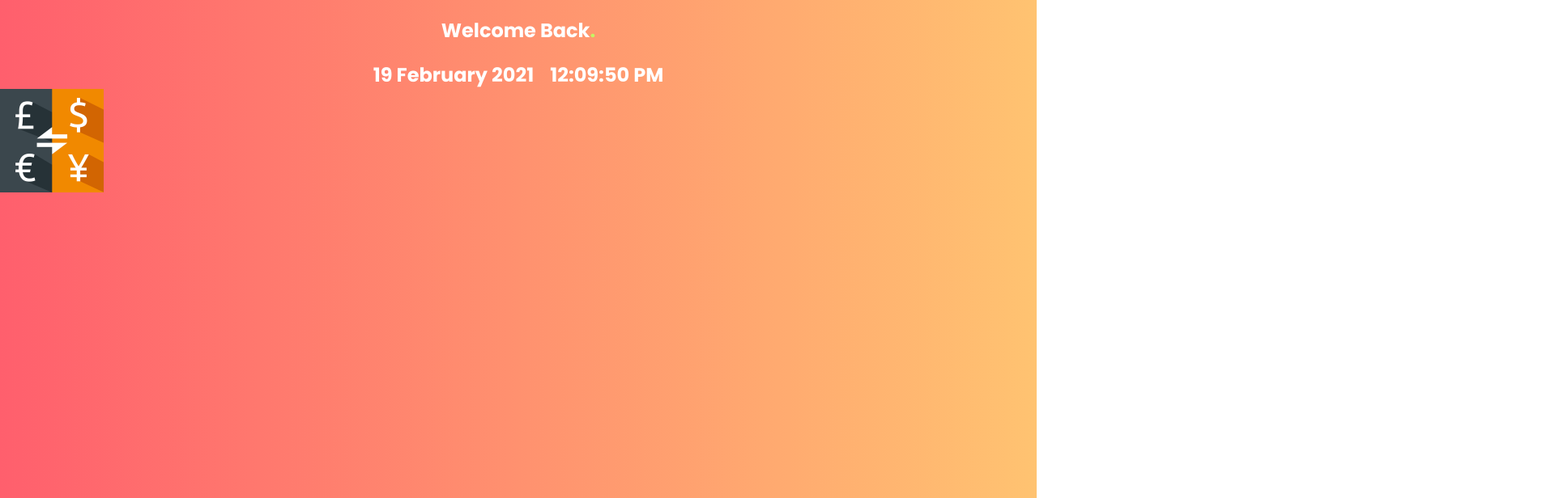
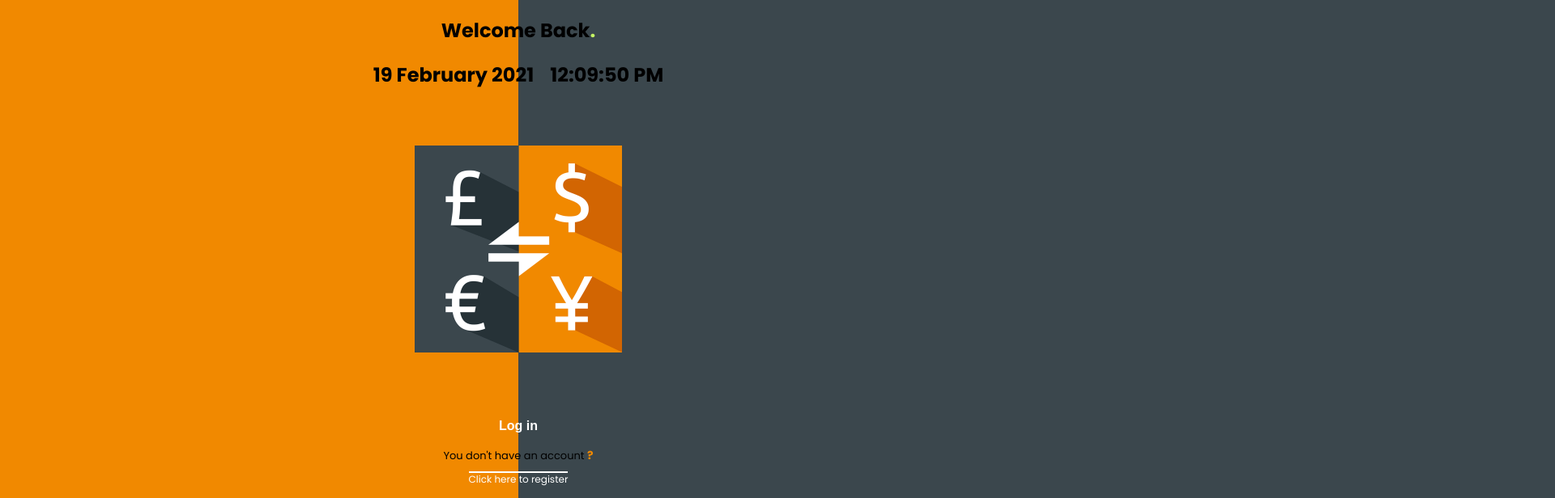
Before and after one commit to MarwanEsm/Currency-Rate-Exchange, a React (Create React App) app: page / in a window 1280 px wide. Shown: the top 616 px of the page at 81% size, 1920 px wide, since content can reach past the window. Built offline with nearby package versions, Linux system fonts and the light colour scheme; no server answers.

Commit message:
modify style

```diff
--- a/package.json
+++ b/package.json
@@ -6,10 +6,12 @@
     "@testing-library/jest-dom": "^5.17.0",
     "@testing-library/react": "^13.4.0",
     "@testing-library/user-event": "^13.5.0",
+    "classnames": "^2.5.1",
     "react": "^18.2.0",
     "react-dom": "^18.2.0",
     "react-router-dom": "^6.22.3",
     "react-scripts": "5.0.1",
+    "reactstrap": "^9.2.2",
     "sass": "^1.75.0",
     "web-vitals": "^2.1.4"
   },
--- a/src/components/elements/Logo/Logo.jsx
+++ b/src/components/elements/Logo/Logo.jsx
@@ -4,12 +4,12 @@ import styles from "./Logo.module.scss"
 
 
 const Logo = () =>
-    <div className={styles.container}>
-        <img
-            src={Currency}
-            alt="Currency-Exchange"
-        />
-    </div>
+    <img
+        src={Currency}
+        alt="Currency-Exchange"
+        className={styles.image}
+    />
+
 
 
 export default Logo;
--- a/src/components/elements/Logo/Logo.module.scss
+++ b/src/components/elements/Logo/Logo.module.scss
@@ -1,7 +1,9 @@
-.container img {
-    width: 10%;
-    display: flex;
+.image {
+    width: 20%;
+    margin: 70px auto 20px auto;
     display: block;
-    margin-left: 0;
-    margin-right: 0;
 }
+
+.image:hover {
+    scale: 1.1;
+}
--- /dev/null
+++ b/src/components/elements/button/Button.jsx
@@ -0,0 +1,28 @@
+import React from "react";
+import { useNavigate } from "react-router-dom";
+import styles from "./Button.module.scss"
+
+const Button = ({ children }) => {
+
+    const navigate = useNavigate()
+
+    const showLogInPage = (event) => {
+        event.preventDefault();
+        navigate("/LogInScreen");
+    };
+
+    return (
+        <div>
+            <button
+                className={styles.button}
+                onClick={showLogInPage}
+            >
+                {children}
+            </button>
+        </div>
+    );
+}
+
+
+
+export default Button;
--- /dev/null
+++ b/src/components/elements/button/Button.module.scss
@@ -0,0 +1,19 @@
+.button {
+    margin-top: 20px;
+    background: linear-gradient(to right, #f18900 50%, #3b474d 50%);
+    color: white;
+    padding: 12px 24px;
+    border-radius: 10px;
+    font-size: 1rem;
+    font-weight: bold;
+    border: none;
+    transition: background-color 0.3s;
+    display: block;
+    margin: 70px auto auto auto;
+}
+
+.button:hover {
+    background: linear-gradient(to top, #f18900 50%, #3b474d 50%);
+    color: #fff;
+    cursor: pointer;
+}
--- /dev/null
+++ b/src/components/elements/link/Link.jsx
@@ -0,0 +1,16 @@
+import React from "react";
+import { Link as RegistrationLink } from "react-router-dom";
+import styles from './Link.module.scss'
+
+const Link = () =>
+    <div className={styles.container}>
+        <label>You don't have an account <span><b>?</b></span></label>
+        <RegistrationLink to="/RegistrationScreen">
+            Click here to register
+        </RegistrationLink>
+        <br />
+    </div>
+
+
+
+export default Link
--- /dev/null
+++ b/src/components/elements/link/Link.module.scss
@@ -0,0 +1,37 @@
+.container {
+    text-align: center;
+}
+
+.container label {
+    display: block;
+    font-size: 13px;
+    margin: 5px 0 5px 0;
+}
+
+.container label span {
+    color: #f18900;
+    font-size: 14px;
+}
+
+.container a {
+    font-size: 12px;
+    text-decoration: none;
+    display: inline-block;
+    position: relative;
+    color: white
+}
+
+.container a::before {
+    content: "";
+    width: 100%;
+    height: 2px;
+    background-color: white;
+    position: absolute;
+    left: 0;
+    transform: translateY(-50%);
+    transition: width 0.3s ease;
+}
+
+.container a:hover::before {
+    width: 0;
+}
--- /dev/null
+++ b/src/components/layout/container/Container.jsx
@@ -0,0 +1,13 @@
+import React from "react";
+import styles from './Container.module.scss'
+
+const Container = () => {
+    return (
+        <div className={styles.parent}>
+            <div className={styles.secondChild}></div>
+            <div className={styles.firstChild}></div>
+        </div>
+    );
+}
+
+export default Container
--- /dev/null
+++ b/src/components/layout/container/Container.module.scss
@@ -0,0 +1,24 @@
+.firstChild {
+    width: 50%;
+    margin-right: 50%;
+    height: 100%;
+    position: absolute;
+    background-color: #f18900
+}
+
+
+.secondChild {
+    width: 100%;
+    margin-left: 100%;
+    height: 100%;
+    background-color: #3b474d;
+    position: absolute;
+}
+
+
+.parent {
+    display: flex;
+    justify-content: space-around;
+    width: 100%;
+    height: auto;
+}
--- a/src/components/layout/header/Header.jsx
+++ b/src/components/layout/header/Header.jsx
@@ -1,4 +1,4 @@
-import DateAndTime from "../../elements/DateAndTime/DateAndTime"
+import DateAndTime from "../../elements/dateAndTime/DateAndTime"
 import Headline from "../../elements/headline/Headline"
 
 const Header = () => <>
--- a/src/screens/Home.jsx
+++ b/src/screens/Home.jsx
@@ -4,24 +4,27 @@ import Logo from "../components/elements/Logo/Logo";
 // import LoginButton from "./LoginButton";
 // import RegistrationLink from "./RegistrationLink";
 // import LandingScreenStyle from "../Style/LandingScreenStyle";
-
+import Button from "../components/elements/button/Button"
+import Link from "../components/elements/link/Link";
+import Container from "../components/layout/container/Container";
 const Home = () => {
     return (
         <div>
-            <Header />
-            <Logo />
-            {/* <div>
-                <LandingScreenStyle></LandingScreenStyle>
-            </div> */}
             <div>
+                <Container></Container>
+            </div>
+            <div style={divStyle}>
+                <Header />
+                <Logo />
+                <Button>Log in</Button>
+                <Link />
 
-                {/* <Icon />
-                <LoginButton />
-                <RegistrationLink /> */}
             </div>
-        </div>
+        </div >
     );
 }
-
+const divStyle = {
+    position: "relative",
+};
 
 export default Home;
--- a/src/style/global.scss
+++ b/src/style/global.scss
@@ -4,8 +4,6 @@ body {
     font-family: 'Poppins', sans-serif;
     margin: 0;
     padding: 0;
-    background: linear-gradient(to right, #ff5f6d, #ffc371);
-    color: #fff;
     overflow-x: hidden;
 }
 
```
Also changed, not shown: 1 other file (tests, documents, lock files or other folders).
